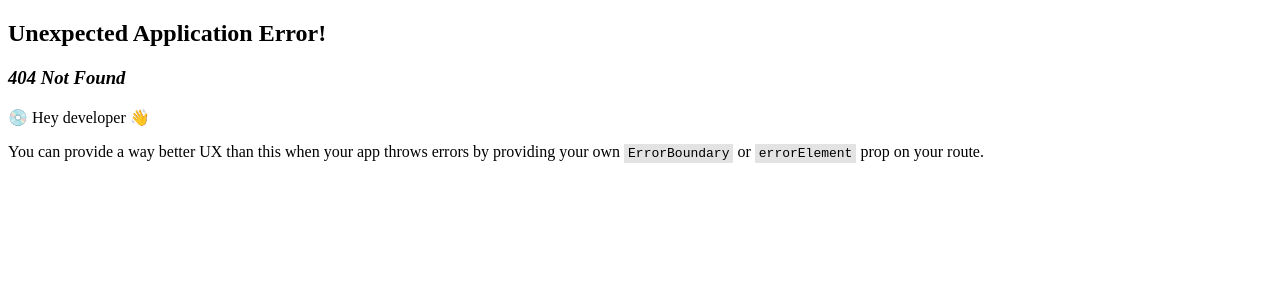
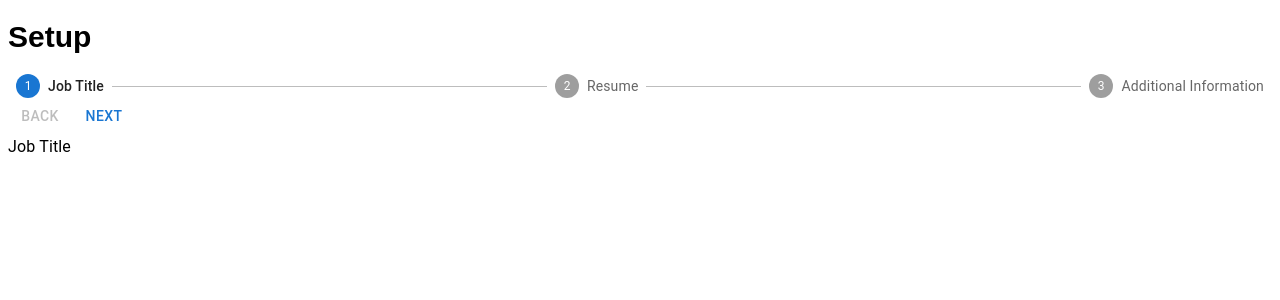
Before and after one commit to Jordan-SFU/HireHigher, a React (Create React App) app in the folder frontend/: page /setup in a window 1280 px wide. Before the commit this address had no page. Shown: the top 300 px of the page. Built offline with nearby package versions, Linux system fonts and the light colour scheme.

Commit message:
basic stepper functionality

```diff
--- a/frontend/src/App.js
+++ b/frontend/src/App.js
@@ -3,6 +3,7 @@ import { BrowserRouter, createBrowserRouter, RouterProvider } from "react-router
 
 import Home from "./pages/home";
 import ChatTest from "./pages/chattest";
+import Setup from "./pages/setup";
 import "./styles/App.css";
 
 const router = createBrowserRouter(
@@ -14,6 +15,10 @@ const router = createBrowserRouter(
         {
           path: "/chattest",
           element: <ChatTest />
+        },
+        {
+          path: "/setup",
+          element: <Setup />
         }
     ]
 );
--- a/frontend/src/pages/home.jsx
+++ b/frontend/src/pages/home.jsx
@@ -12,7 +12,7 @@ export default function Home() {
         <>
             <div className='home'>
                 <h1>Unemployment Simulator</h1>
-                <IconButton size="large" color='primary' style={{ background: 'white', borderRadius: '100%' }} onClick={() => {navigate('/chattest')}}>
+                <IconButton size="large" color='primary' style={{ background: 'white', borderRadius: '100%' }} onClick={() => {navigate('/setup')}}>
                     <StartIcon />
                 </IconButton>
                 <h3>Get Started</h3>
--- /dev/null
+++ b/frontend/src/pages/setup.jsx
@@ -0,0 +1,66 @@
+import React from 'react';
+import { useState } from "react";
+
+import { Stepper, Step, StepLabel, Button, Typography, Box } from '@mui/material';
+
+export default function Setup() {
+    const [activeStep, setActiveStep] = useState(0);
+
+    const steps = {
+        0: {
+            label: 'Job Title',
+            content: (
+                <div>
+                    <Typography>Job Title</Typography>
+                </div>
+            )
+        },
+        1: {
+            label: 'Resume',
+            content: (
+                <div>
+                    <Typography>Resume</Typography>
+                </div>
+            )
+        },
+        2: {
+            label: 'Additional Information',
+            content: (
+                <div>
+                    <Typography>Additional Information</Typography>
+                </div>
+            )
+        }
+    };
+
+    const stepLabels = Object.values(steps).map(step => step.label);
+
+    return (
+        <div>
+            <h1>Setup</h1>
+            <Stepper activeStep={activeStep}>
+                {stepLabels.map((label, index) => (
+                    <Step key={index}>
+                        <StepLabel>{label}</StepLabel>
+                    </Step>
+                ))}
+            </Stepper>
+            <Button
+                onClick={() => { setActiveStep(prev => Math.max(prev - 1, 0)) }}
+                disabled={activeStep === 0}
+            >
+                Back
+            </Button>
+            <Button
+                onClick={() => { setActiveStep(prev => Math.min(prev + 1, stepLabels.length - 1)) }}
+                disabled={activeStep === stepLabels.length - 1}
+            >
+                Next
+            </Button>
+
+            <Box>
+                {steps[activeStep]?.content}
+            </Box>
+        </div>
+    );
+}
```
